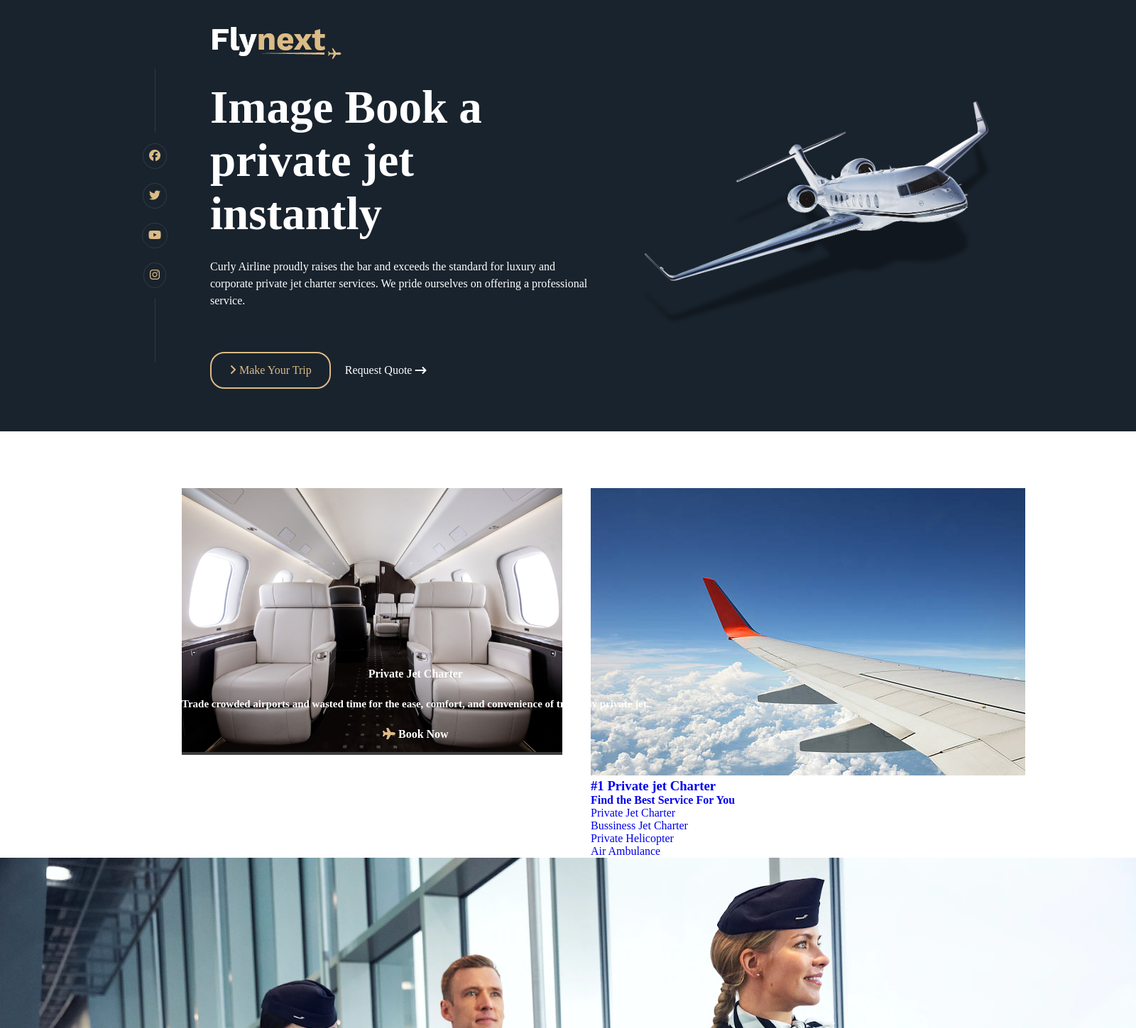
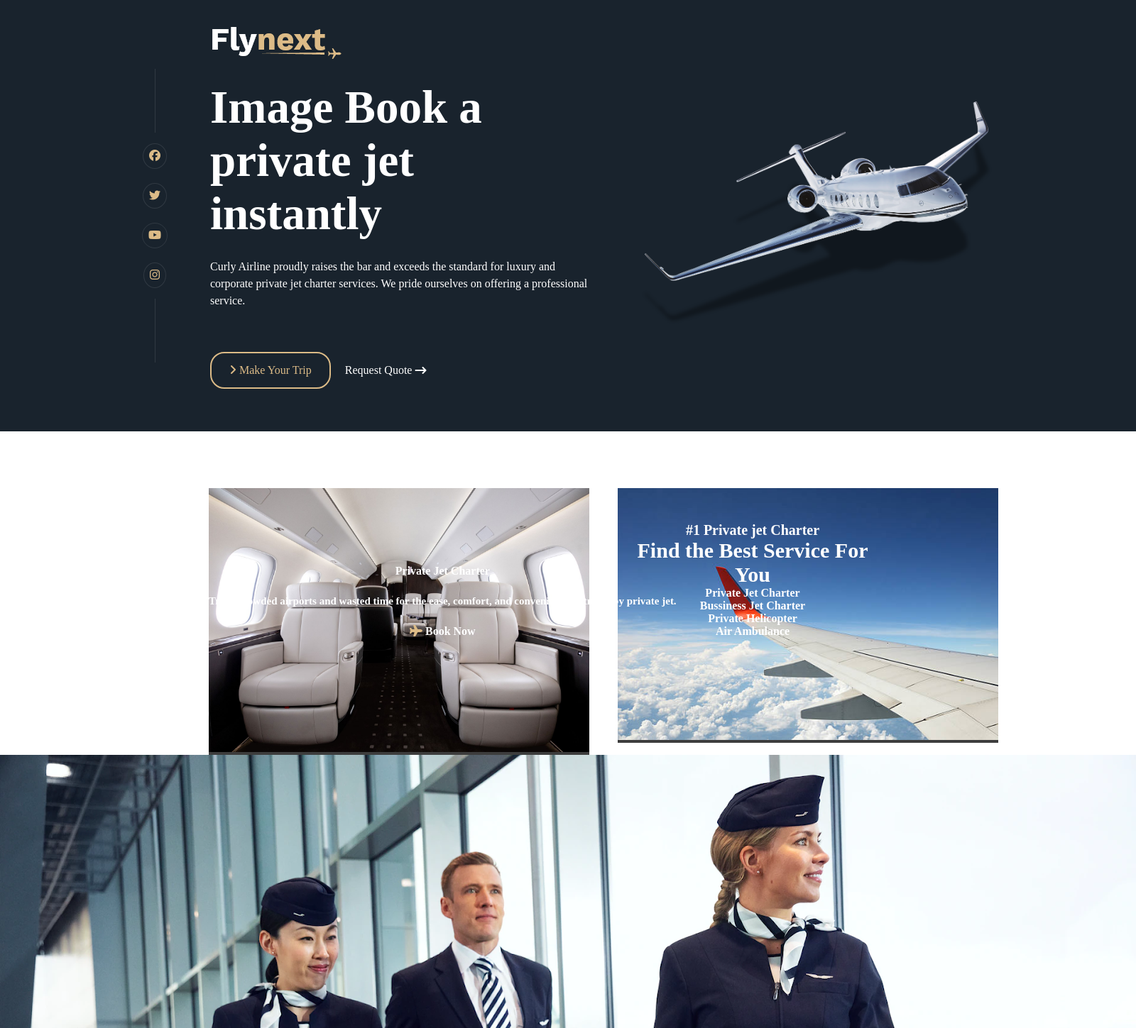
Before and after one commit to Bryium/Flynext, a Django app: page /Home/ in a window 1600 px wide. Shown: the part 86-1535 px from the top of the page at 71% size. Run offline with Django 5.2, Linux system fonts and the light colour scheme; some libraries are stand-ins or nearby versions.

Commit message:
added new style

```diff
--- a/Home/static/CSS/styles.css
+++ b/Home/static/CSS/styles.css
@@ -248,3 +248,37 @@ main {
 .charter-logo {
   margin-top: 25px;
 }
+
+.charter-public {
+  background-color: #3d3d3d;
+  height: 100%;
+  width: 636px;
+  place-content: center;
+}
+
+.charter-jetwing img {
+  width: 536px;
+}
+
+.charter-description {
+  color: #fff;
+  font-style: mulish, Sans-serif;
+  font-weight: bold;
+  display: inline-block;
+  position: absolute;
+  bottom: 15px;
+  padding-bottom: 150px;
+  text-align: center;
+}
+
+.charter-description h3 {
+  font-size: 20px;
+}
+
+.charter-description h4 {
+  font-size: 30px;
+}
+
+.charter-description p {
+  font-size: 16px;
+}
```
